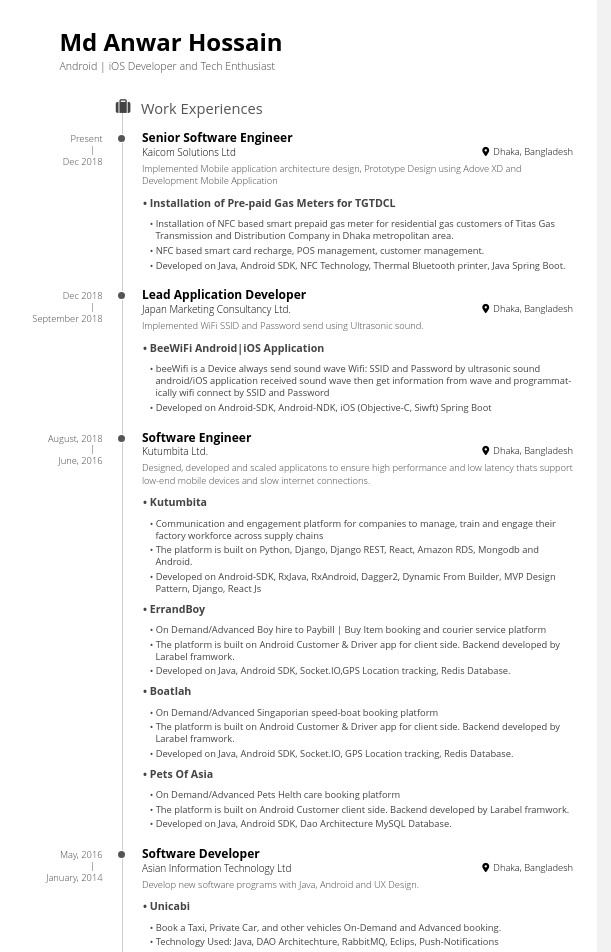
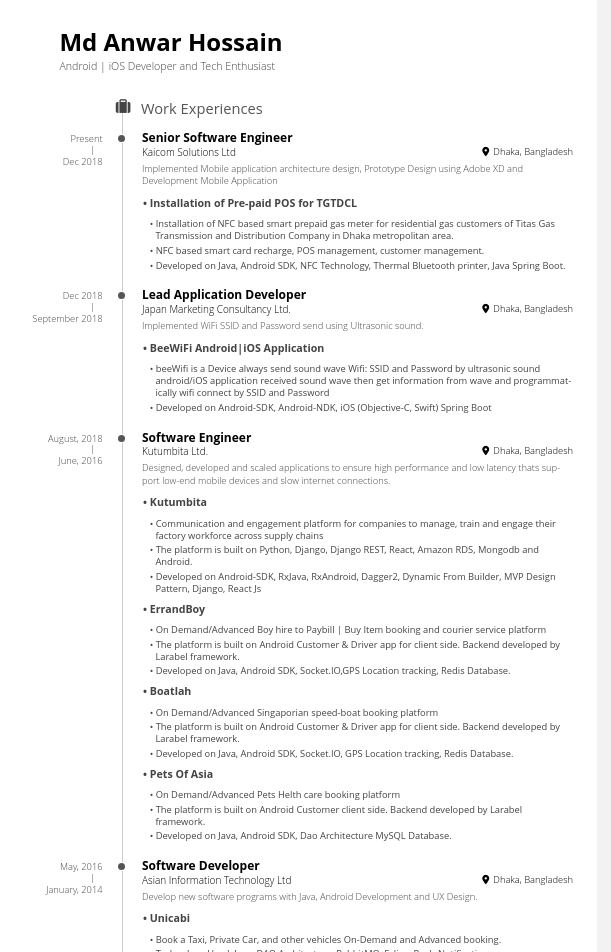
Before and after one commit to anwarseu/MyCV, a plain HTML site: page index.html in a window 1280 px wide. Shown: the top 952 px of the page, 259-870 px from the left. Drawn offline with Linux system fonts and the light colour scheme.

Commit message:
Add files via upload

```diff
--- a/index.html
+++ b/index.html
@@ -32,9 +32,9 @@
                         <span class="location">Dhaka, Bangladesh</span>
                     </header>
                    <div>
-                        <p>Implemented Mobile application architecture design, Prototype Design using Adove XD and Development Mobile Application</p>
+                        <p>Implemented Mobile application architecture design, Prototype Design using Adobe XD and Development Mobile Application</p>
                         <ul>
-                            <li class="project-title">Installation of Pre-paid Gas Meters for TGTDCL
+                            <li class="project-title">Installation of Pre-paid POS for TGTDCL
 
                                 <ul>
                                     <li>Installation of NFC based smart prepaid gas meter for residential gas customers of Titas Gas Transmission and Distribution Company in Dhaka metropolitan area.</li>
@@ -66,7 +66,7 @@
 
                                 <ul>
                                     <li>beeWifi is a Device always send sound wave  Wifi: SSID and Password by ultrasonic sound android/iOS application received sound wave then get information from wave and programmatically wifi connect by SSID and Password </li>
-                                    <li>Developed on Android-SDK, Android-NDK, iOS (Objective-C, Siwft) Spring Boot</li>
+                                    <li>Developed on Android-SDK, Android-NDK, iOS (Objective-C, Swift) Spring Boot</li>
 
                                 </ul>
                             </li>
@@ -88,7 +88,7 @@
                     </header>
                     <div>
                         <p>
-                            Designed, developed and scaled applicatons to ensure high performance and low latency thats support low-end mobile devices and slow internet connections.
+                            Designed, developed and scaled applications to ensure high performance and low latency thats support low-end mobile devices and slow internet connections.
                         </p>
                         <ul>
                             <li class="project-title">Kutumbita
@@ -101,21 +101,21 @@
                             <li class="project-title">ErrandBoy
                                 <ul>
                                     <li>On Demand/Advanced Boy hire to Paybill | Buy Item booking and courier service platform</li>
-                                    <li>The platform is built on Android Customer & Driver app for client side. Backend developed by Larabel framwork.</li>
+                                    <li>The platform is built on Android Customer & Driver app for client side. Backend developed by Larabel framework.</li>
                                     <li>Developed on Java, Android SDK, Socket.IO,GPS Location tracking, Redis Database.</li>
                                 </ul>
                             </li>
                             <li class="project-title">Boatlah
                                 <ul>
                                     <li>On Demand/Advanced Singaporian speed-boat booking platform</li>
-                                    <li>The platform is built on Android Customer & Driver app for client side. Backend developed by Larabel framwork.</li>
+                                    <li>The platform is built on Android Customer & Driver app for client side. Backend developed by Larabel framework.</li>
                                     <li>Developed on Java, Android SDK, Socket.IO, GPS Location tracking, Redis Database.</li>
                                 </ul>
                             </li>
                             <li class="project-title">Pets Of Asia
                                 <ul>
                                     <li>On Demand/Advanced Pets Helth care booking platform</li>
-                                    <li>The platform is built on Android Customer client side. Backend developed by Larabel framwork.</li>
+                                    <li>The platform is built on Android Customer client side. Backend developed by Larabel framework.</li>
                                     <li>Developed on Java, Android SDK, Dao Architecture MySQL Database.</li>
                                 </ul>
                             </li>
@@ -137,18 +137,18 @@
                     </header>
                     <div>
                         <p>
-                          Develop new software programs with Java, Android and UX Design.
+                          Develop new software programs with Java, Android Development and UX Design.
                         </p>
                         <ul>
                             <li class="project-title">Unicabi
                                 <ul>
                                     <li>Book a Taxi, Private Car, and other vehicles On-Demand and Advanced booking.</li>
-                                    <li>Technology Used: Java, DAO Architechture, RabbitMQ, Eclips, Push-Notifications</li>
+                                    <li>Technology Used: Java, DAO Architecture, RabbitMQ, Eclips, Push-Notifications</li>
                                 </ul>
                             </li>
                             <li class="project-title">Shohokari
                                 <ul>
-                                    <li>Online task managemnet system user post task other side worker finish the task</li>
+                                    <li>Online task management system user post task other side worker finish the task</li>
                                     <li>The application is built on Android Native client side, iOS using Swift.</li>
                                 </ul>
                             </li>
```
